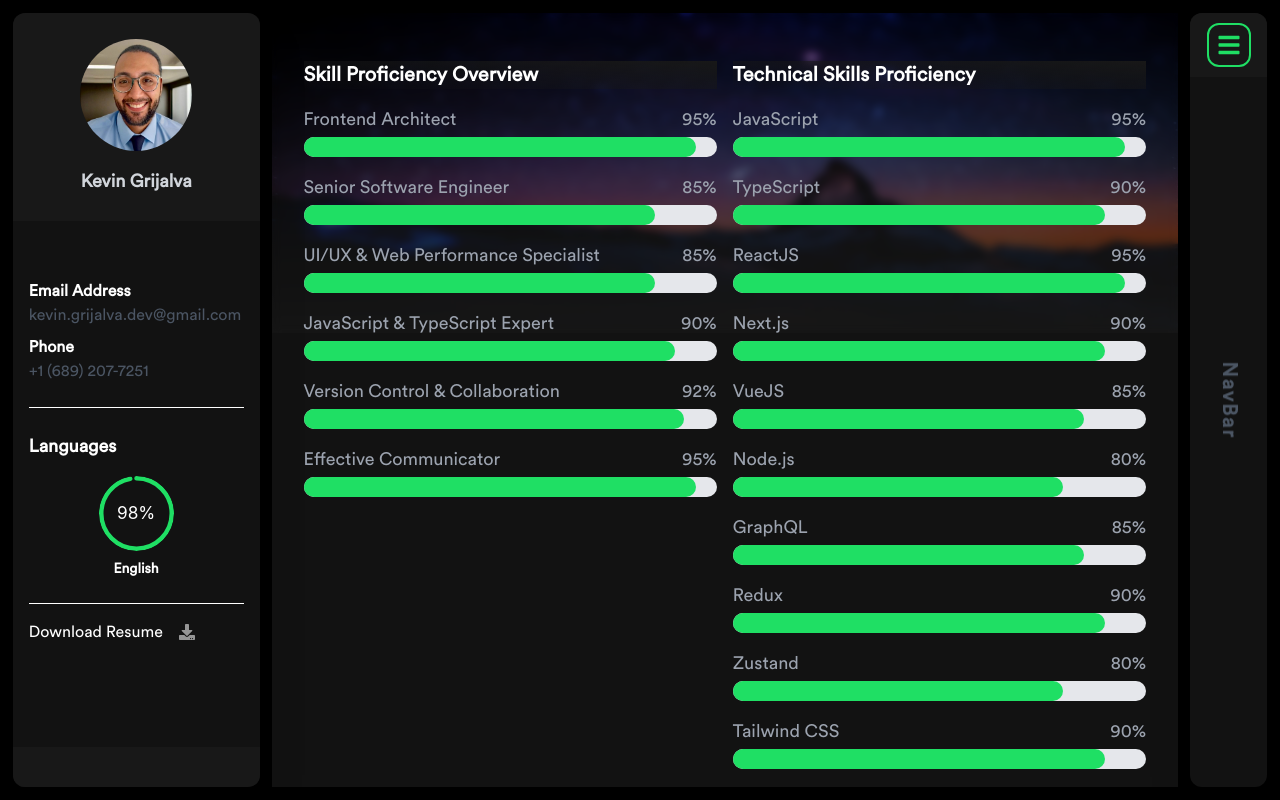
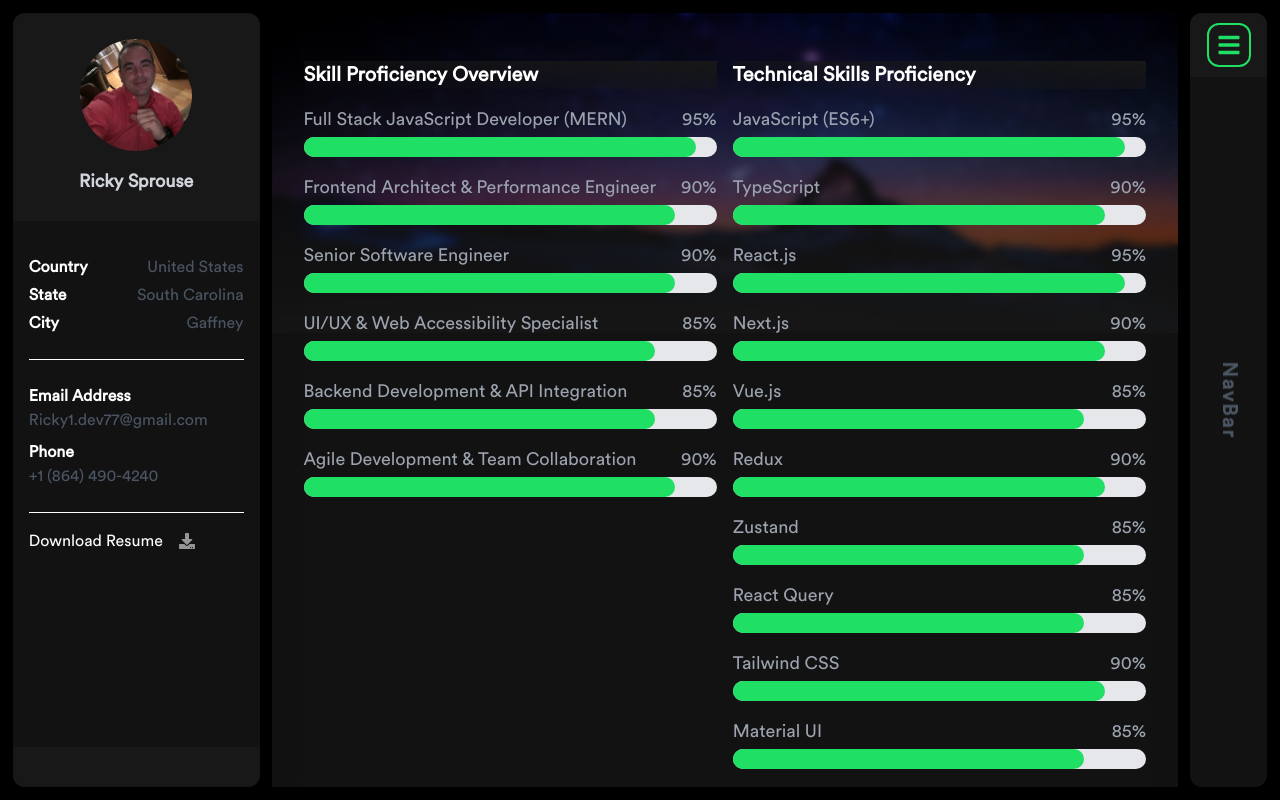
Before and after one commit to stackmaster92/ricky-sprouse-portfolio, a Next.js app: page /skill in a window 1280 px wide. Built offline with nearby package versions, Linux system fonts and the light colour scheme.

Commit message:
update a portfolio for Ricky

```diff
--- a/components/Common/Intro/index.jsx
+++ b/components/Common/Intro/index.jsx
@@ -8,10 +8,10 @@ import {
 } from "react-icons/fa";
 import Contact from "./Contact";
 import Download from "./Download";
-import Languages from "./Languages";
+import Location from "./Location";
 import Image from "next/image";
 import { NAME, DESIGNATION, SOCIAL_LINKS } from "../../../constants/constants";
-import KevinG from "../../../public/images/kevin_g.jpg";
+import Ricky from "../../../public/images/ricky.jpg";
 
 const Intro = () => {
   return (
@@ -24,7 +24,7 @@ const Intro = () => {
         <Link href="/">
           <Image
             className="w-28 h-28 rounded-full"
-            src={KevinG}
+            src={Ricky}
             alt="profile picture"
           />
         </Link>
@@ -38,9 +38,9 @@ const Intro = () => {
 
       {/* middle components */}
       <div className="beech z-20 flex flex-col overflow-y-scroll pt-48 top-20 space-y-6 divide-y divide-white overflow-x-hidden no-scrollbar px-4">
-        {/* <Location /> */}
+        <Location />
         <Contact />
-        <Languages />
+        {/* <Languages /> */}
         {/* <Skills />
         <Tools /> */}
         <Download icon={<FaDownload />} />
--- a/components/Footer.jsx
+++ b/components/Footer.jsx
@@ -18,14 +18,14 @@ const Footer = () => {
             target="_blank"
             rel="noreferrer"
           >
-            Made with ❤️ by <span className="font-bold">Kevin</span>
+            Made with ❤️ by <span className="font-bold">Ricky</span>
           </a>
         </div>
         <div className="hidden md:flex items-center">
           <div className="mr-1 text-base">
             <MdMail />
           </div>
-          <div>kevin.grijalva.dev@gmail.com</div>
+          <div>Ricky1.dev77@gmail.com</div>
         </div>
       </div>
     </div>
--- a/constants/constants.js
+++ b/constants/constants.js
@@ -1,118 +1,76 @@
-export const NAME = "Kevin Grijalva";
+export const NAME = "Ricky Sprouse";
 
-export const DESIGNATION = `Senior Frontend developer | Effective Communicator`;
+export const DESIGNATION = `Senior Full Stack Developer | Effective Communicator`;
 export const POINTS = [
-  "Builds secure, scalable frontend systems and integrates cloud technologies seamlessly.",
-  "Specializes in designing efficient, high-performance frontend architectures for modern applications.",
-  "Focused on delivering quality solutions through teamwork, creativity, and continuous improvement.",
+  "Builds secure, scalable full stack systems and integrates cloud technologies seamlessly.",
+  "Specializes in designing efficient, high-performance architectures for modern web applications.",
+  "Focused on delivering quality end-to-end solutions through teamwork, creativity, and continuous improvement.",
   "Effective communicator with strong multilingual proficiency and cultural adaptability."
 ];
 
 export const DETAILS = {
-  Residence: "",
-  City: "",
-  Age: "",
+  Country: "United States",
+  State: "South Carolina",
+  City: "Gaffney",
 };
 
 export const MAIN_SKILL_LIST = [
   {
-    title: "Frontend Architect",
+    title: "Full Stack JavaScript Developer (MERN)",
     level: "95%",
   },
   {
+    title: "Frontend Architect & Performance Engineer",
+    level: "90%",
+  },
+  {
     title: "Senior Software Engineer",
+    level: "90%",
+  },
+  {
+    title: "UI/UX & Web Accessibility Specialist",
     level: "85%",
   },
   {
-    title: "UI/UX & Web Performance Specialist",
+    title: "Backend Development & API Integration",
     level: "85%",
   },
   {
-    title: "JavaScript & TypeScript Expert",
+    title: "Agile Development & Team Collaboration",
     level: "90%",
-  },
-  {
-    title: "Version Control & Collaboration",
-    level: "92%",
-  },
-  {
-    title: "Effective Communicator",
-    level: "95%",
   },
 ];
 
 
 export const SKILL_LIST = [
-  {
-    title: "JavaScript",
-    level: "95%",
-  },
-  {
-    title: "TypeScript",
-    level: "90%",
-  },
-  {
-    title: "ReactJS",
-    level: "95%",
-  },
-  {
-    title: "Next.js",
-    level: "90%",
-  },
-  {
-    title: "VueJS",
-    level: "85%",
-  },
-  {
-    title: "Node.js",
-    level: "80%",
-  },
-  {
-    title: "GraphQL",
-    level: "85%",
-  },
-  {
-    title: "Redux",
-    level: "90%",
-  },
-  {
-    title: "Zustand",
-    level: "80%",
-  },
-  {
-    title: "Tailwind CSS",
-    level: "90%",
-  },
-  {
-    title: "Material UI",
-    level: "85%",
-  },
-  {
-    title: "CSS/SASS",
-    level: "90%",
-  },
-  {
-    title: "Web Performance Optimization",
-    level: "85%",
-  },
-  {
-    title: "Testing (Jest, Cypress)",
-    level: "80%",
-  },
-  {
-    title: "Firebase",
-    level: "85%",
-  },
-  {
-    title: "Webpack & Vite",
-    level: "80%",
-  },
-  {
-    title: "CI/CD (Frontend Deployments)",
-    level: "75%",
-  },
+  { title: "JavaScript (ES6+)", level: "95%" },
+  { title: "TypeScript", level: "90%" },
+  { title: "React.js", level: "95%" },
+  { title: "Next.js", level: "90%" },
+  { title: "Vue.js", level: "85%" },
+  { title: "Redux", level: "90%" },
+  { title: "Zustand", level: "85%" },
+  { title: "React Query", level: "85%" },
+  { title: "Tailwind CSS", level: "90%" },
+  { title: "Material UI", level: "85%" },
+  { title: "SASS / CSS3", level: "90%" },
+  { title: "Node.js", level: "90%" },
+  { title: "Express.js", level: "85%" },
+  { title: "MongoDB", level: "90%" },
+  { title: "Mongoose", level: "85%" },
+  { title: "RESTful APIs", level: "90%" },
+  { title: "GraphQL", level: "85%" },
+  { title: "Git & GitHub / GitLab", level: "95%" },
+  { title: "Webpack / Vite", level: "85%" },
+  { title: "CI/CD Pipelines", level: "80%" },
+  { title: "Jest & React Testing Library", level: "85%" },
+  { title: "Cypress & End-to-End Testing", level: "80%" },
+  { title: "Vercel / Netlify", level: "85%" },
+  { title: "Firebase", level: "85%" },
+  { title: "Heroku / Render", level: "80%" },
+  { title: "Web Performance Optimization", level: "85%" },
+  { title: "Lighthouse / Core Web Vitals", level: "80%" },
 ];
-
 
 
 export const TECH_STACK = [
@@ -140,12 +98,13 @@ export const TECH_STACK = [
 ];
 
 export const CONTACTS = {
-  EMAIL: "kevin.grijalva.dev@gmail.com",
-  PHONE: "+1 (689) 207-7251",
+  EMAIL: "Ricky1.dev77@gmail.com",
+  PHONE: "+1 (864) 490-4240",
 };
+
 export const SOCIAL_LINKS = {
-  GITHUB: "https://github.com/kevin_g",
-  LINKEDIN: "https://www.linkedin.com/in/kevin_g/",
-  TWITTER: "https://twitter.com/kevin_g",
-  FACEBOOK: "https://www.facebook.com/kevin_g",
+  GITHUB: "https://github.com/ricky",
+  LINKEDIN: "https://www.linkedin.com/in/ricky/",
+  TWITTER: "https://twitter.com/ricky",
+  FACEBOOK: "https://www.facebook.com/ricky",
 };
```
Also changed, not shown: public/images/kevin_g.jpg (deleted), public/images/ricky.jpg (added).
